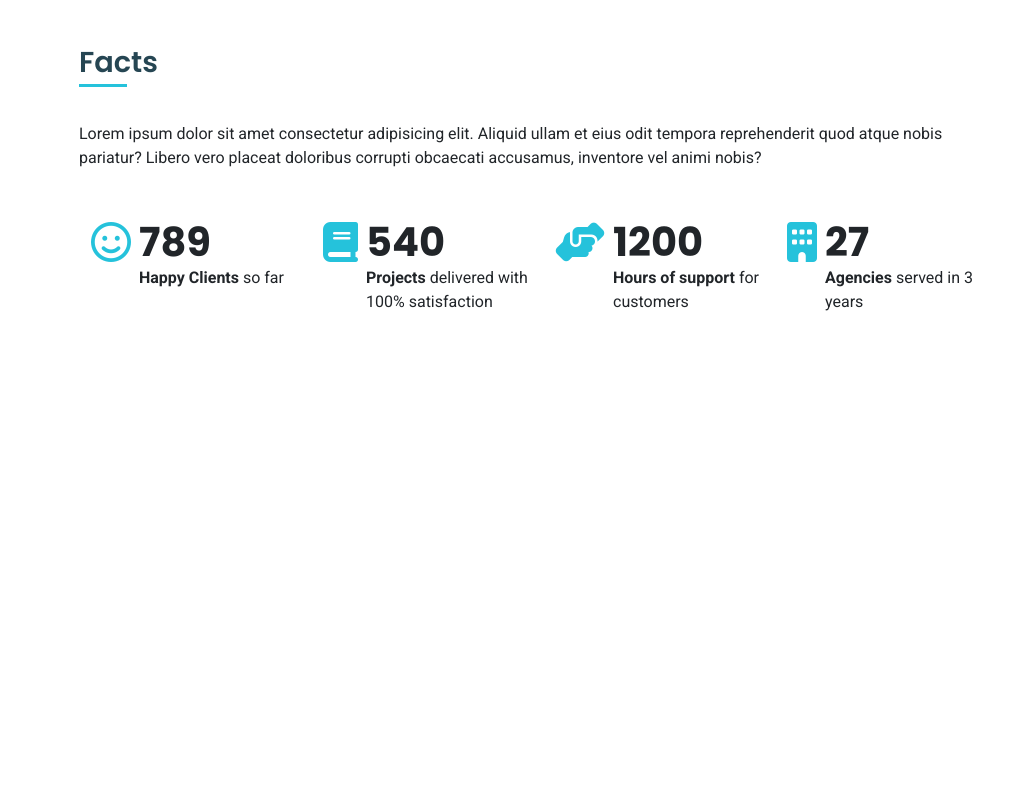
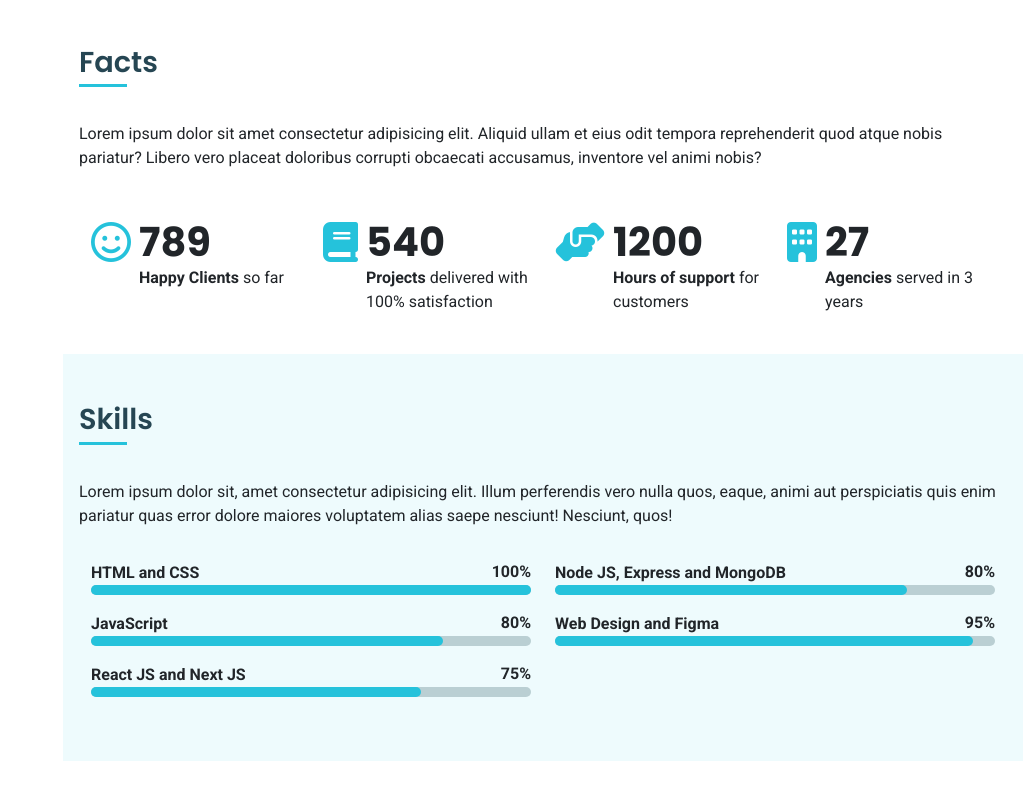
Before and after one commit to garvitmaloo/portfolio, a website: page index.html in a window 1280 px wide. Shown: the part 1430-2230 px from the top of the page, without its empty margins (257-1280 px from the left). Before the commit the page ends 1808 px from the top, so only its background shows below. Drawn offline with nearby package versions, Linux system fonts and the light colour scheme.

Commit message:
Added more elements in the about section

```diff
--- a/Assets/js/main.js
+++ b/Assets/js/main.js
@@ -6,3 +6,9 @@ new Typed(".dynamic-type", {
   backSpeed: 40,
   backDelay: 2000,
 });
+
+// Making the skills progress bar work
+const allSkills = document.querySelectorAll(".progress");
+allSkills.forEach((skill) => {
+  skill.style.width = `${skill.attributes.width.value}%`;
+});
--- a/Assets/scss/_layout.scss
+++ b/Assets/scss/_layout.scss
@@ -47,7 +47,7 @@
   overflow-y: auto;
 
   .hero {
-    min-height: 100vh;
+    height: 100vh;
     background-image: linear-gradient(
         to bottom,
         rgba(0, 0, 0, 0.75),
@@ -67,4 +67,26 @@
       height: 25rem;
     }
   }
+
+  .skills {
+    background-color: v.$color-tertiary--light;
+    margin: 0 -1em;
+    padding: 3em 1em;
+
+    .total {
+      height: 10px;
+      background-color: #0c3b423a;
+      border-radius: 5px;
+
+      .progress {
+        position: absolute;
+        top: 0;
+        left: 0;
+        height: 10px;
+        border-radius: 5px;
+        background-color: v.$color-tertiary;
+        transition: v.$fast-transition;
+      }
+    }
+  }
 }
--- a/Assets/scss/_variables.scss
+++ b/Assets/scss/_variables.scss
@@ -1,6 +1,7 @@
 $color-primary: #264653;
 $color-secondary: #e9c46a;
 $color-tertiary: #25c2db;
+$color-tertiary--light: #25c3db13;
 
 $black: rgb(17, 17, 17);
 $black--light: rgb(40, 40, 40);
--- a/index.html
+++ b/index.html
@@ -42,7 +42,12 @@
     <link rel="stylesheet" href="./Assets/css/styles.css" />
   </head>
 
-  <body>
+  <body
+    data-bs-spy="scroll"
+    data-bs-offset="0"
+    data-bs-target="#side-nav"
+    data-bs-smooth-scroll="true"
+  >
     <aside class="side-nav pt-3">
       <div class="img-container center--block">
         <img src="./Assets/img/profile-image.jpg" alt="Image of the person" />
@@ -83,13 +88,7 @@
       </nav>
     </aside>
 
-    <main
-      class="main"
-      data-bs-spy="scroll"
-      data-bs-target="#side-nav"
-      data-bs-smooth-scroll="true"
-      tabindex="0"
-    >
+    <main class="main">
       <!-- Hero section -->
       <section class="hero" id="hero">
         <div class="text-hero">
@@ -231,6 +230,75 @@
             </div>
           </div>
         </div>
+
+        <div class="skills mt-4">
+          <h3 class="section-heading">Skills</h3>
+          <p>
+            Lorem ipsum dolor sit, amet consectetur adipisicing elit. Illum
+            perferendis vero nulla quos, eaque, animi aut perspiciatis quis enim
+            pariatur quas error dolore maiores voluptatem alias saepe nesciunt!
+            Nesciunt, quos!
+          </p>
+
+          <div class="container-fluid">
+            <div class="row">
+              <div class="col-12 col-md-6">
+                <div class="skill my-3">
+                  <span><b>HTML and CSS</b></span>
+                  <span class="float-end"><b>100%</b></span>
+
+                  <div class="total position-relative">
+                    <div class="progress" width="100"></div>
+                  </div>
+                </div>
+
+                <div class="skill my-3">
+                  <span><b>JavaScript</b></span>
+                  <span class="float-end"><b>80%</b></span>
+
+                  <div class="total position-relative">
+                    <div
+                      class="progress"
+                      width="80"
+                      aria-valuenow="80"
+                      aria-valuemax="100"
+                      aria-valuemin="0"
+                    ></div>
+                  </div>
+                </div>
+
+                <div class="skill my-3">
+                  <span><b>React JS and Next JS</b></span>
+                  <span class="float-end"><b>75%</b></span>
+
+                  <div class="total position-relative">
+                    <div class="progress" width="75"></div>
+                  </div>
+                </div>
+              </div>
+
+              <div class="col-12 col-md-6">
+                <div class="skill my-3">
+                  <span><b>Node JS, Express and MongoDB</b></span>
+                  <span class="float-end"><b>80%</b></span>
+
+                  <div class="total position-relative">
+                    <div class="progress" width="80"></div>
+                  </div>
+                </div>
+
+                <div class="skill my-3">
+                  <span><b>Web Design and Figma</b></span>
+                  <span class="float-end"><b>95%</b></span>
+
+                  <div class="total position-relative">
+                    <div class="progress" width="95"></div>
+                  </div>
+                </div>
+              </div>
+            </div>
+          </div>
+        </div>
       </section>
     </main>
 
```
Also changed, not shown: Assets/css/styles.css, 1 other file.
